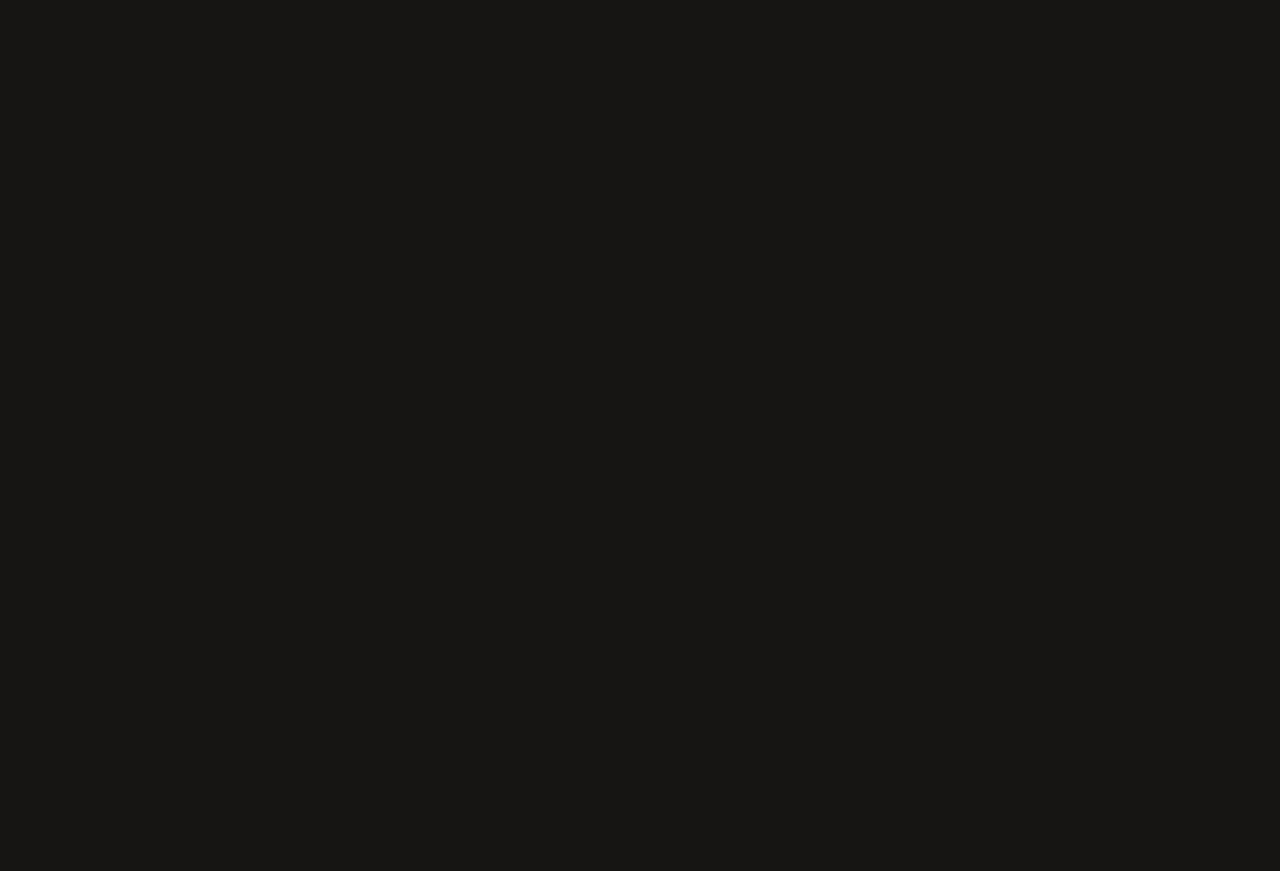
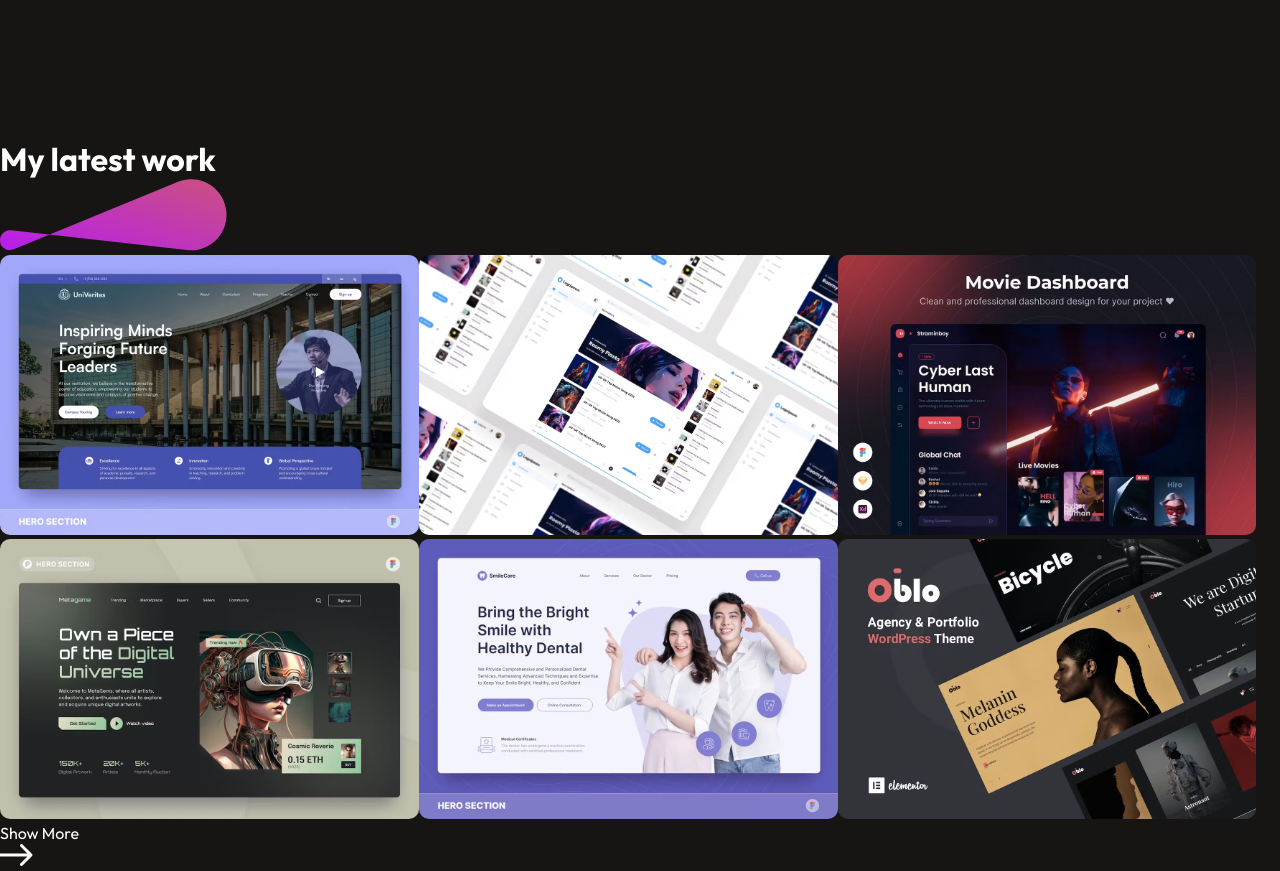
Before and after one commit to vincentMunywoki/my-portfolio, a React (Vite) app: page / in a window 1280 px wide. Shown: the part 3740-4611 px from the top of the page. Before the commit the page ends 3799 px from the top, so only its background shows below. Built offline with nearby package versions, Linux system fonts and the light colour scheme.

Commit message:
about me

```diff
--- a/src/App.jsx
+++ b/src/App.jsx
@@ -3,6 +3,7 @@ import Navbar from './Components/Navbar/Navbar'
 import Hero from './Components/Hero/Hero'
 import About from './Components/About/About'
 import Services from './Components/Services/Services'
+import MyWork from './Components/MyWork/MyWork'
 
 
 const App = () => {
@@ -13,6 +14,7 @@ const App = () => {
       <Hero />
       <About />
       <Services />
+      <MyWork />
     </div>
   )
 }
--- /dev/null
+++ b/src/Components/MyWork/MyWork.jsx
@@ -0,0 +1,27 @@
+import React from 'react'
+import './MyWork.css'
+import theme_pattern from '../../assets/theme_pattern.svg'
+import mywork_data from '../../assets/mywork_data'
+import arrow_icon from '../../assets/arrow_icon.svg'
+
+const MyWork = () => {
+  return (
+    <div className='mywork'>
+        <div className="mywork-title">
+            <h1>My latest work</h1>
+            <img src={theme_pattern} alt="" />
+        </div>
+        <div className="mywork-container">
+            {mywork_data.map((work,index)=>{
+                return <img key={index} src={work.w_img} alt="" />
+            })}
+        </div>
+        <div className="mywork-showmore">
+            <p>Show More</p>
+            <img src={arrow_icon} alt="" />
+        </div>
+    </div>
+  )
+}
+
+export default MyWork
```
Also changed, not shown: src/Components/MyWork/MyWork.css (added).
